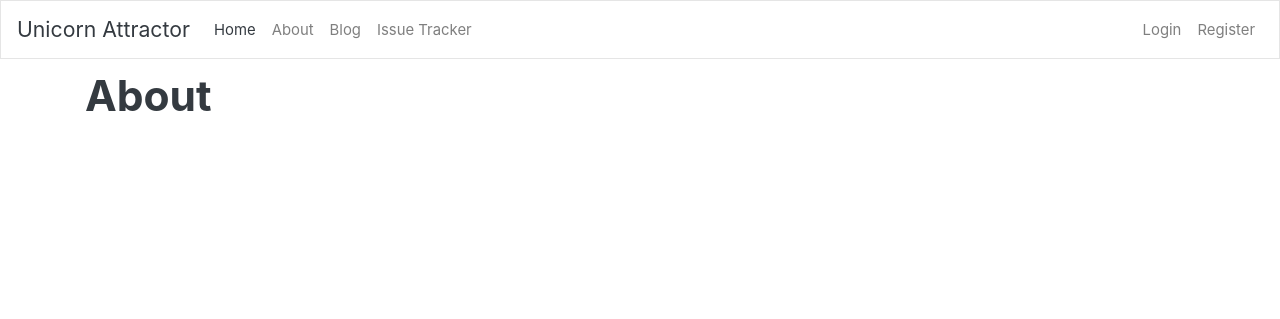
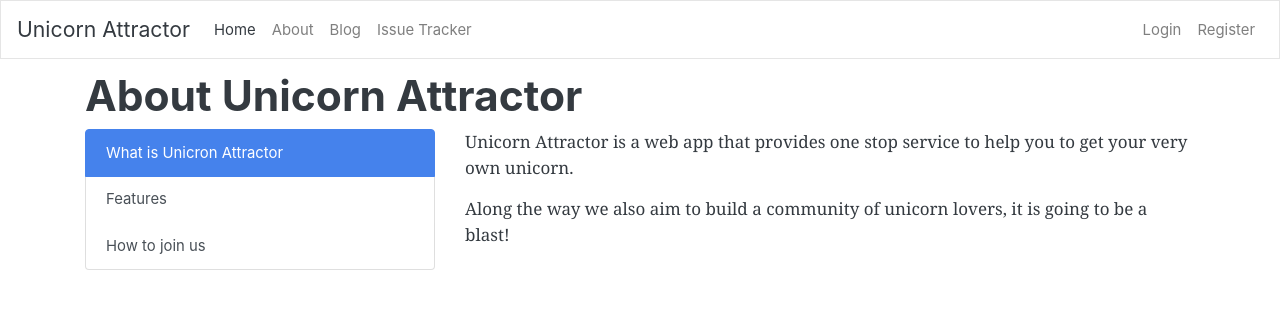
Before and after one commit to comacoma/FSF-MilestoneProject, a Django app: page /about/ in a window 1280 px wide. Shown: the top 319 px of the page. Run offline with Django 3.2, Linux system fonts and the light colour scheme; some libraries are stand-ins or nearby versions.

Commit message:
Update about.html

```diff
--- a/home/templates/about.html
+++ b/home/templates/about.html
@@ -2,7 +2,56 @@
 {% block page_title %}About{% endblock %}
 
 {% block content %}
-    <div class="container">
-        <h1>About</h1>
+<div class="container">
+    <h1>About Unicorn Attractor</h1>
+    <div class="row">
+        <div class="col-12 col-md-4">
+            <div class="list-group" id="list-tab" role="tablist">
+                <a class="list-group-item list-group-item-action active" id="introduction-list" data-toggle="list" href="#list-introduction" role="tab" aria-controls="home">What is Unicron Attractor</a>
+                <a class="list-group-item list-group-item-action" id="features-list" data-toggle="list" href="#list-features" role="tab" aria-controls="profile">Features</a>
+                <a class="list-group-item list-group-item-action" id="how-to-join-list" data-toggle="list" href="#list-how-to-join" role="tab" aria-controls="messages">How to join us</a>
+            </div>
+        </div>
+        <div class="col-12 col-md-8">
+            <div class="tab-content" id="nav-tabContent">
+                <div class="tab-pane fade show active" id="list-introduction" role="tabpanel" aria-labelledby="introduction-list">
+                    <p>Unicorn Attractor is a web app that provides one stop service to help you to get your very own unicorn.</p>
+                    <p>
+                        Along the way we also aim to build a community of unicorn lovers, it is going to be a blast!
+                    </p>
+                </div>
+
+                <div class="tab-pane fade" id="list-features" role="tabpanel" aria-labelledby="features-list">
+                    <p>Our basic services are free of charge; you only need to ask.</p>
+                    <h4>Issue Tracker</h4>
+                    <p>
+                        We aim to give you the best experience possible when using our web app and as such we
+                        provide a platform called 'Issue Tracker' where users can report bugs they find on our
+                        app and we will fix them for free!
+                    </p>
+                    <p>
+                        On the other hand if there is some feature you would like to see added, 'Issue Tracker'
+                        is also the place to go to. We are all ears for your amazing ideas. However, we will
+                        need your support to make these idea come true. If you would like to support a certain
+                        feature request, you can make donations and with enough fund we promise to
+                        put in our best effort in developing new features. Furthermore, we also promise to spend
+                        at least 50% of our working time in developing the highest paid feature request in order
+                        to realise your idea as soon as possible.
+                    </p>
+                    <h4>Blog</h4>
+                    <p>
+                        Apart from Issue Tracker we also provide our users with bloggin feature. Share your stories of unicorns with the community!
+                    </p>
+                </div>
+
+                <div class="tab-pane fade" id="list-how-to-join" role="tabpanel" aria-labelledby="how-to-join-list">
+                    <p>
+                        To enjoy our amazing services you only need to become a member. Get started by
+                        <a href="{% url 'registration' %}">Registering</a> right now!
+                    </p>
+                </div>
+            </div>
+        </div>
     </div>
+</div>
 {% endblock %}
```
